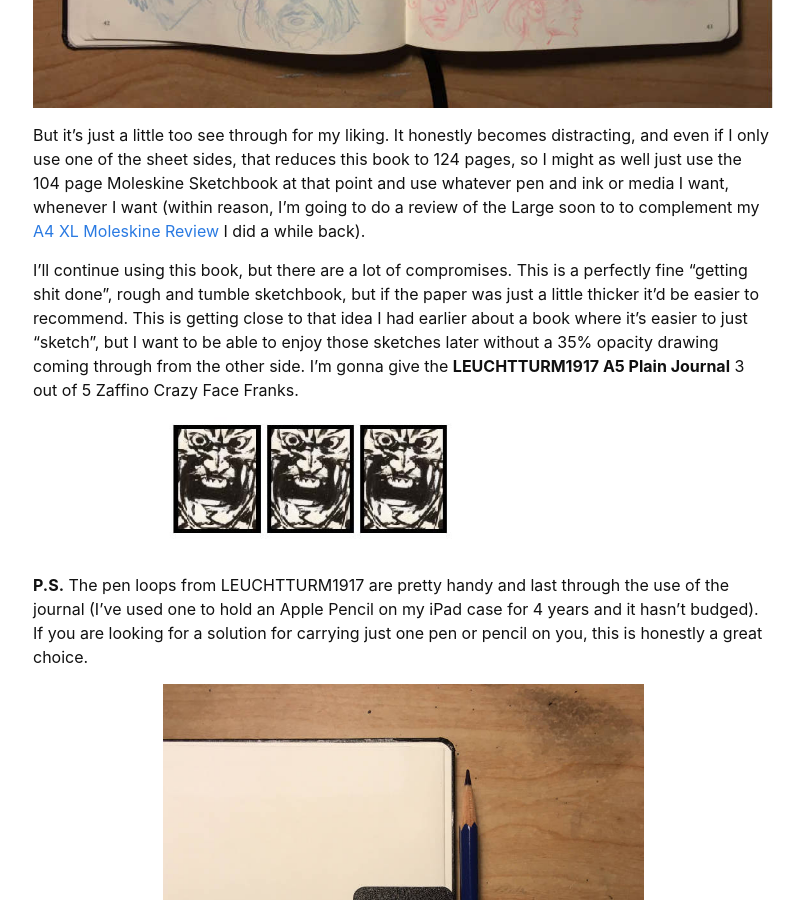
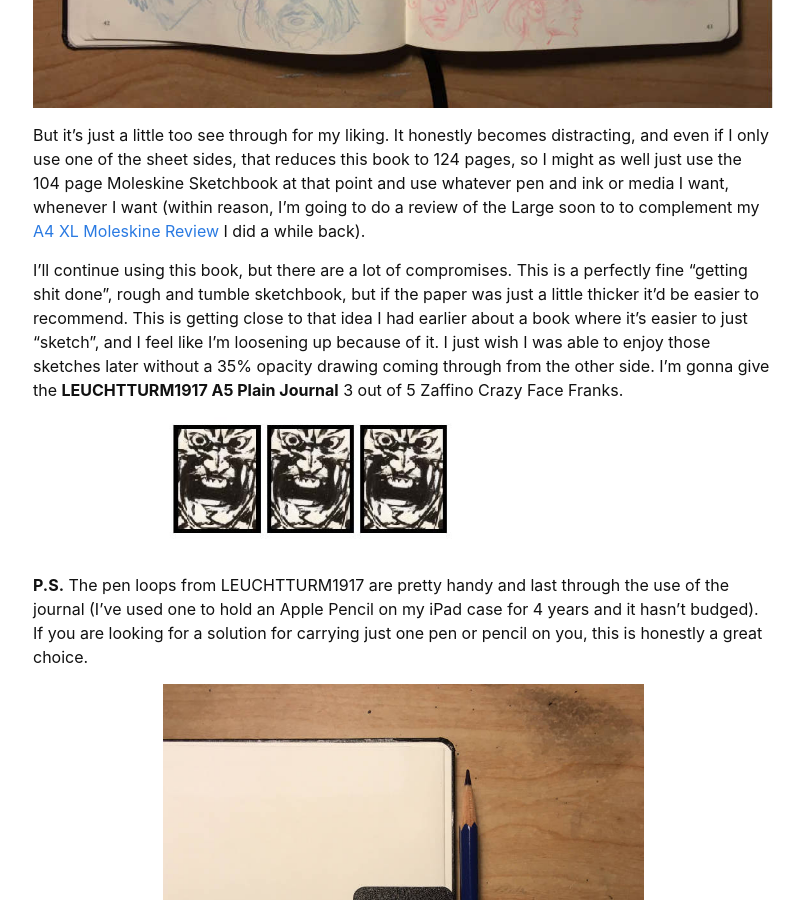
Before and after one commit to timoweaver/blog, a Jekyll site: the page built from _posts/2020-04-21-leuchtturm1917-plain-journal-review.markdown, in a window 1280 px wide and 900 px high, scrolled down 6649 px. Shown: the whole window, without its empty margins (237-1041 px from the left). Built offline with Jekyll 4.4.1, drawn with Linux system fonts in a browser that asks for light colours.

Commit message:
Last wording update?

```diff
--- a/_posts/2020-04-21-leuchtturm1917-plain-journal-review.markdown
+++ b/_posts/2020-04-21-leuchtturm1917-plain-journal-review.markdown
@@ -49,7 +49,7 @@ And I could maybe get used to that, you just use one side of the page. But the a
 
 But it's just a little too see through for my liking. It honestly becomes distracting, and even if I only use one of the sheet sides, that reduces this book to 124 pages, so I might as well just use the 104 page Moleskine Sketchbook at that point and use whatever pen and ink or media I want, whenever I want (within reason, I'm going to do a review of the Large soon to to complement my [A4 XL Moleskine Review](/review/2018/05/30/moleskine-art-plus-sketchbook-a4-review.html) I did a while back).
 
-I'll continue using this book, but there are a lot of compromises. This is a perfectly fine "getting shit done", rough and tumble sketchbook, but if the paper was just a little thicker it'd be easier to recommend.  This is getting close to that idea I had earlier about a book where it's easier to just "sketch", but I want to be able to enjoy those sketches later without a 35% opacity drawing coming through from the other side. I'm gonna give the **LEUCHTTURM1917 A5 Plain Journal** 3 out of 5 Zaffino Crazy Face Franks.
+I'll continue using this book, but there are a lot of compromises. This is a perfectly fine "getting shit done", rough and tumble sketchbook, but if the paper was just a little thicker it'd be easier to recommend.  This is getting close to that idea I had earlier about a book where it's easier to just "sketch", and I feel like I'm loosening up because of it. I just wish I was able to enjoy those sketches later without a 35% opacity drawing coming through from the other side. I'm gonna give the **LEUCHTTURM1917 A5 Plain Journal** 3 out of 5 Zaffino Crazy Face Franks.
 
 ![3 out of 5 Stars](/assets/img/blog-images/zaffino-scale-3-star.jpg){: .half-width .mb-2}
 
```
